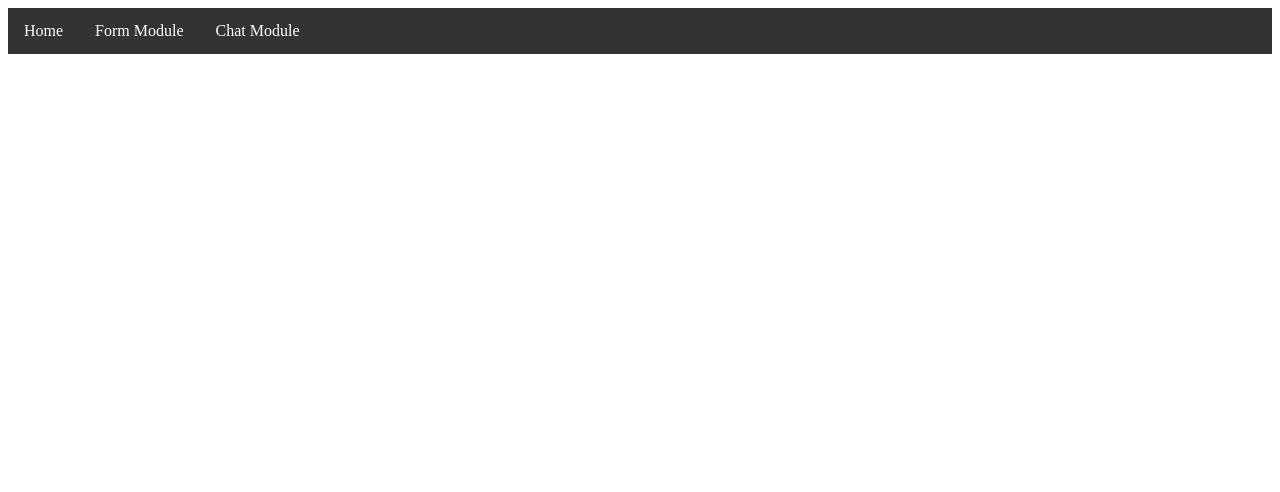
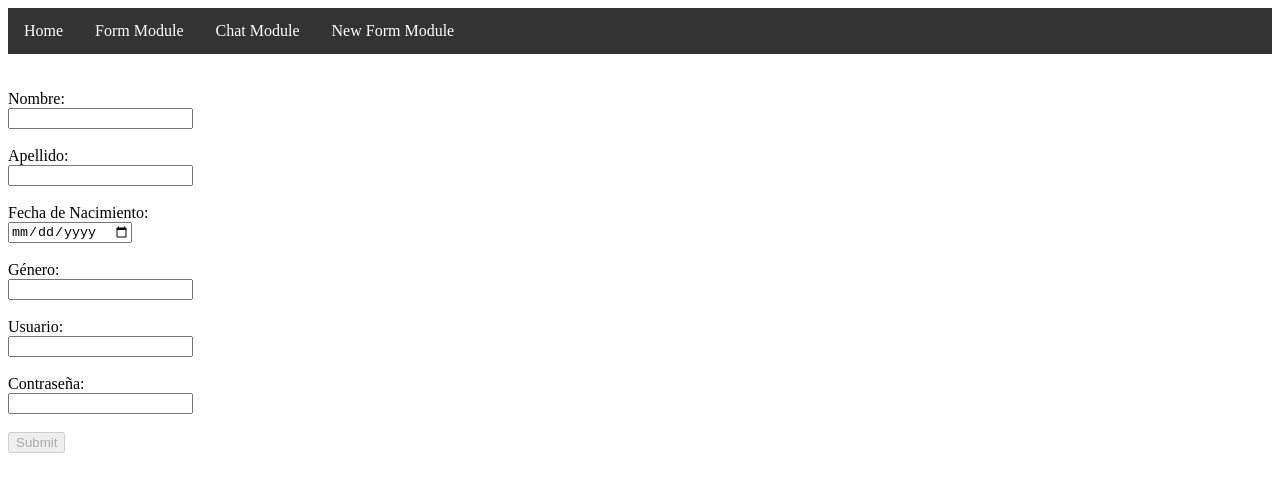
Before and after one commit to daesnorey/alz-angular-lab, an Angular app: page /nuevo-form in a window 1280 px wide. Before the commit this address led to /. Shown: the top 492 px of the page. Built offline with nearby package versions, Linux system fonts and the light colour scheme.

Commit message:
Adicionando nuevo módulo con formulario dinámico

```diff
--- a/src/app/app-routing.module.ts
+++ b/src/app/app-routing.module.ts
@@ -13,8 +13,12 @@ const routes = [
       /* component: ChatComponent, */
     },
     {
+      path: 'nuevo-form',
+      loadChildren: () => import('./nuevo-formulario/nuevo-formulario.module').then(m => m.NuevoFormularioModule),
+    },
+    {
         path: '**',
-        redirectTo: 'test',
+        redirectTo: '',
     },
 ]
 
--- a/src/app/app.component.html
+++ b/src/app/app.component.html
@@ -2,6 +2,7 @@
     <li><a href="#home">Home</a></li>
     <li><a [routerLink]="['form']">Form Module</a></li>
     <li><a routerLink="/chat">Chat Module</a></li>
+    <li><a routerLink="/nuevo-form">New Form Module</a></li>
 </ul>
 <br>
 <br>
--- a/src/app/app.module.ts
+++ b/src/app/app.module.ts
@@ -8,6 +8,7 @@ import { FormModule } from './form/form.module';
 import { ChatModule } from './chat/chat.module';
 import { ChatRoutingModule } from './chat/chat-routing.module';
 import { FormRoutingModule } from './form/form-routing.module';
+import { NuevoFormularioRoutingModule } from './nuevo-formulario/nuevo-formulario-routing.module';
 
 @NgModule({
   declarations: [
@@ -17,7 +18,7 @@ import { FormRoutingModule } from './form/form-routing.module';
     BrowserModule,
     FormModule,
     ChatModule,
-    AppRoutingModule, ChatRoutingModule, FormRoutingModule,
+    AppRoutingModule, ChatRoutingModule, FormRoutingModule, NuevoFormularioRoutingModule,
   ],
   bootstrap: [AppComponent]
 })
--- a/src/app/form/components/first-component/first-component.component.html
+++ b/src/app/form/components/first-component/first-component.component.html
@@ -3,7 +3,7 @@
     <input type="text" id="fname" name="fname" [(ngModel)]="name"><br>
     <label for="lname">Apellido:</label><br>
     <input type="text" id="lname" name="lname" [(ngModel)]="lastname"><br><br>
-    <label for="borndate">Fecha de Nacimiento:</label><br>
+    <label for="birthdate">Fecha de Nacimiento:</label><br>
     <input type="date" id="birthdate" name="birthdate" [(ngModel)]="birthdate"><br><br>
     <input type="submit" value="Submit">
   </form>
--- /dev/null
+++ b/src/app/nuevo-formulario/nuevo-formulario/nuevo-formulario.component.css
@@ -0,0 +1,3 @@
+.errors{
+    color: red
+}
--- /dev/null
+++ b/src/app/nuevo-formulario/nuevo-formulario/nuevo-formulario.component.html
@@ -0,0 +1,63 @@
+<form [formGroup]='newForm' (submit)="onMessageSubmited()">
+    <label for="fname">Nombre:</label><br>
+    <input type="text" id="fname" name="fname" formControlName="name">
+    <!-- {{newForm.get('name')?.errors |json}} -->
+    <ng-container *ngIf="newForm.get('name')?.dirty">
+        <em class="errors" *ngIf="newForm.get('name')?.errors?.required"> campo requerido, </em>
+        <em class="errors" *ngIf="newForm.get('name')?.errors?.minlength?.requiredLength"> campo no cumple con el número mínimo de carácteres, </em>
+        <em class="errors" *ngIf="newForm.get('name')?.errors?.maxlength?.requiredLength"> campo execede el número máximo de carácteres. </em>
+    </ng-container>
+    <br>
+    <br>
+    <label for="lname" >Apellido:</label><br>
+    <input type="text" id="lname" name="lname" formControlName="lastname">
+    <!-- {{newForm.get('lastname')?.errors |json}} -->
+    <ng-container *ngIf="newForm.get('lastname')?.dirty">
+      <em class="errors" *ngIf="newForm.get('lastname')?.errors?.required"> campo requerido, </em>
+      <em class="errors" *ngIf="newForm.get('lastname')?.errors?.minlength?.requiredLength"> campo no cumple con el número mínimo de carácteres, </em>
+      <em class="errors" *ngIf="newForm.get('lastname')?.errors?.maxlength?.requiredLength"> campo execede el número máximo de carácteres. </em>
+    </ng-container>
+    <br>
+    <br>
+    <label for="birthdate">Fecha de Nacimiento:</label><br>
+    <input type="date" id="birthdate" name="birthdate" formControlName="birthdate">
+    <!-- {{newForm.get('birthdate')?.errors |json}} -->
+    <ng-container *ngIf="newForm.get('birthdate')?.dirty">
+      <em class="errors" *ngIf="newForm.get('birthdate')?.errors?.required"> campo requerido, </em>
+    </ng-container>
+    <br>
+    <br>
+    <label for="gender">Género:</label><br>
+    <input type="text" id="gender" name="gender" formControlName="gender">
+    <!-- {{newForm.get('gender')?.errors |json}} -->
+    <ng-container *ngIf="newForm.get('gender')?.dirty">
+      <em class="errors" *ngIf="newForm.get('gender')?.errors?.required"> campo requerido, </em>
+      <em class="errors" *ngIf="newForm.get('gender')?.errors?.minlength?.requiredLength"> campo no cumple con el número mínimo de carácteres, </em>
+      <em class="errors" *ngIf="newForm.get('gender')?.errors?.maxlength?.requiredLength"> campo execede el número máximo de carácteres. </em>
+    </ng-container>
+    <br>
+    <br>
+    <label for="user">Usuario:</label><br>
+    <input type="text" id="user" name="user" formControlName="user">
+    <!-- {{newForm.get('user')?.errors |json}} -->
+    <ng-container *ngIf="newForm.get('user')?.dirty">
+      <em class="errors" *ngIf="newForm.get('user')?.errors?.required"> campo requerido, </em>
+      <em class="errors" *ngIf="newForm.get('user')?.errors?.minlength?.requiredLength"> campo no cumple con el número mínimo de carácteres, </em>
+      <em class="errors" *ngIf="newForm.get('user')?.errors?.maxlength?.requiredLength"> campo execede el número máximo de carácteres. </em>
+      <em class="errors" *ngIf="newForm.get('user')?.errors?.email"> campo no corresponde a un e-mail válido. </em>
+      <em class="errors" *ngIf="newForm.get('user')?.errors?.pattern"> e-mail no posee el dominio indicado. </em>
+    </ng-container>
+    <br>
+    <br>
+    <label for="password">Contraseña:</label><br>
+    <input type="password" id="password" name="password" formControlName="password">
+    <!-- {{newForm.get('password')?.errors |json}} -->
+    <ng-container *ngIf="newForm.get('password')?.dirty">
+      <em class="errors" *ngIf="newForm.get('password')?.errors?.required"> campo requerido, </em>
+      <em class="errors" *ngIf="newForm.get('password')?.errors?.minlength?.requiredLength"> campo no cumple con el número mínimo de carácteres, </em>
+      <em class="errors" *ngIf="newForm.get('password')?.errors?.maxlength?.requiredLength"> campo execede el número máximo de carácteres. </em>
+    </ng-container>
+    <br>
+    <br>
+    <input [disabled]="newForm.invalid" type="submit" value="Submit">
+</form>
--- /dev/null
+++ b/src/app/nuevo-formulario/nuevo-formulario/nuevo-formulario.component.ts
@@ -0,0 +1,32 @@
+import { Component, OnInit } from '@angular/core';
+import { FormControl, FormGroup, Validators } from '@angular/forms';
+
+@Component({
+  selector: 'app-nuevo-formulario',
+  templateUrl: './nuevo-formulario.component.html',
+  styleUrls: ['./nuevo-formulario.component.css']
+})
+export class NuevoFormularioComponent implements OnInit {
+
+  public newForm!: FormGroup;
+
+  constructor() {
+    this.newForm = new FormGroup({
+      'name': new FormControl('',[Validators.minLength(4), Validators.maxLength(50), Validators.required]),
+      'lastname': new FormControl('',[Validators.minLength(4), Validators.maxLength(50), Validators.required]),
+      'birthdate': new FormControl('',[Validators.required]),
+      'gender': new FormControl('',[Validators.minLength(4), Validators.maxLength(20), Validators.required]),
+      'user': new FormControl('',[Validators.minLength(4), Validators.maxLength(50), Validators.email, Validators.pattern(/\@everis\.com$/), Validators.required]),
+      'password': new FormControl('',[Validators.minLength(4), Validators.maxLength(20), Validators.required]),
+    });
+  }
+
+  public onMessageSubmited(){
+
+  }
+
+
+  ngOnInit(): void {
+  }
+
+}
```
Also changed, not shown: src/app/nuevo-formulario/nuevo-formulario-routing.module.ts (added, +12 -0 lines), src/app/nuevo-formulario/nuevo-formulario.module.ts (added, +26 -0 lines), 1 other file (tests, documents, lock files or other folders).
